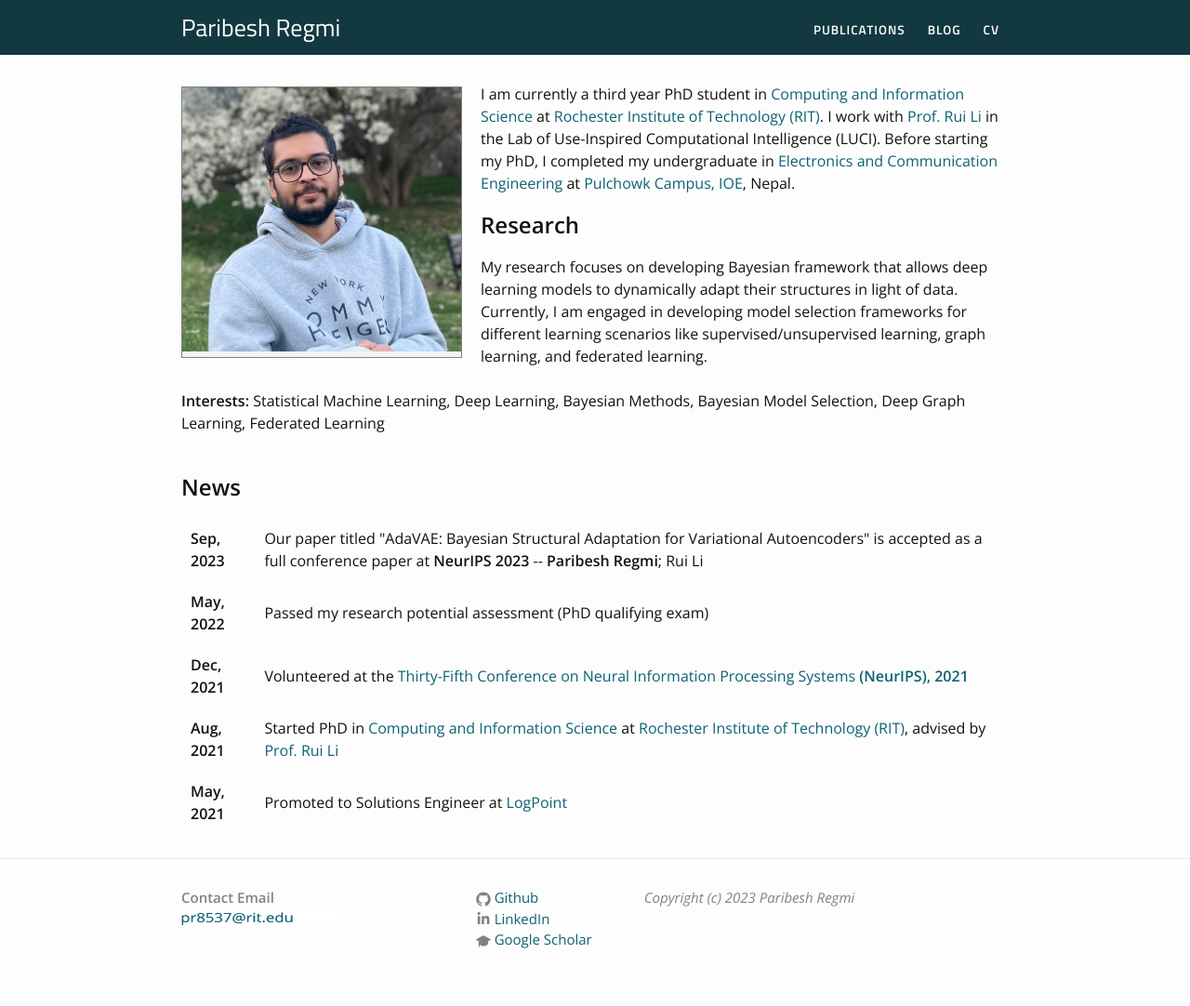
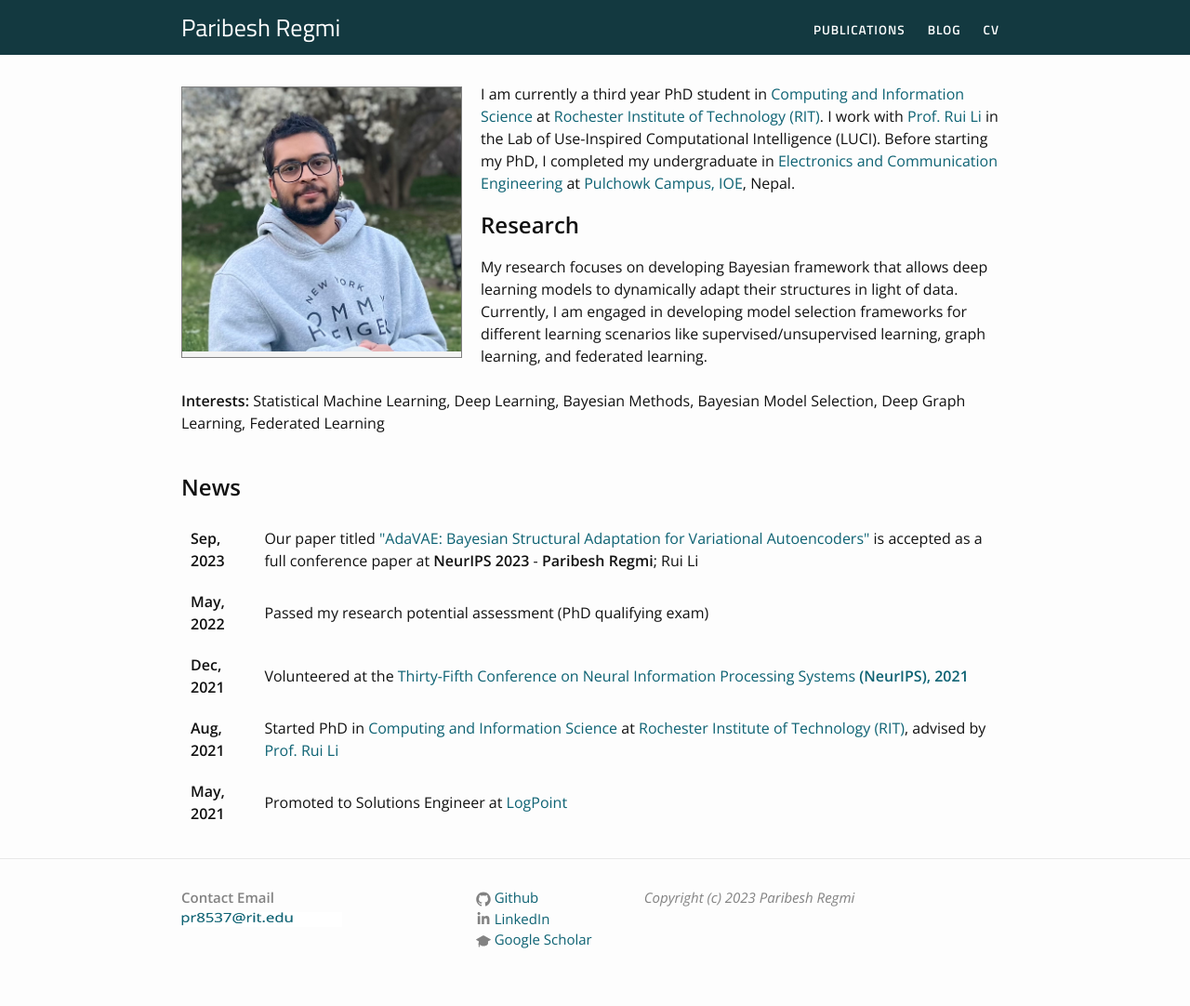
Before and after one commit to paribeshregmi/paribeshregmi.github.io, a Jekyll site: the page built from index.markdown, in a window 1280 px wide. Shown: the whole page at 93% size. Built offline with Jekyll 4.4.1, drawn with Linux system fonts in a browser that asks for light colours; part of the change alters nothing that is shown.

```diff
--- a/index.markdown
+++ b/index.markdown
@@ -26,7 +26,7 @@ layout: default
      <table>
       <tr>
         <td><b>Sep, 2023</b></td>
-        <td> Our paper titled "AdaVAE: Bayesian Structural Adaptation for Variational Autoencoders" is accepted as a full conference paper at <b>NeurIPS 2023</b> -- <b>Paribesh Regmi</b>; Rui Li</td>
+        <td> Our paper titled <a href="https://neurips.cc/virtual/2023/poster/70855" target="_blank" rel="noopener noreferrer">"AdaVAE: Bayesian Structural Adaptation for Variational Autoencoders"</a> is accepted as a full conference paper at <b>NeurIPS 2023</b> - <b>Paribesh Regmi</b>; Rui Li</td>
       </tr>
       <tr>
         <td><b>May, 2022</b></td>
```
